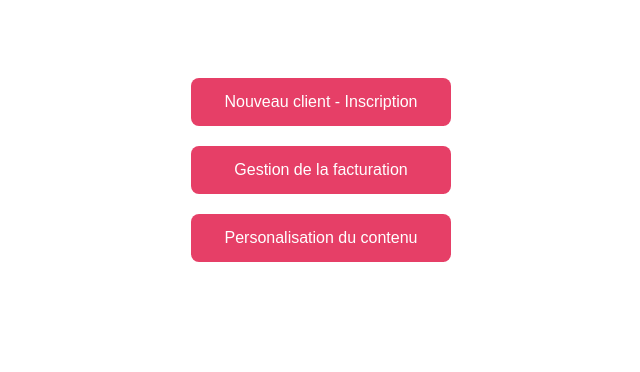
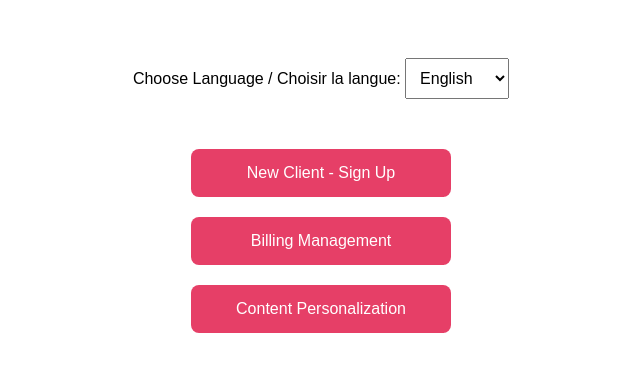
Before and after one commit to amicalai/amical-public, a plain HTML site: page index.html in a window 1280 px wide. Shown: the whole page, without its empty margins (319-959 px from the left). Drawn offline with Linux system fonts and the light colour scheme.

Commit message:
adding french/english support and detetecting browser's language

```diff
--- a/index.html
+++ b/index.html
@@ -4,13 +4,59 @@
   <title>Amical - Residents</title>
   <style>
     body { font-family: sans-serif; text-align: center; padding-top: 50px; }
+    select { margin-bottom: 30px; padding: 10px; font-size: 16px; }
     a { display: block; margin: 20px auto; padding: 15px 30px; background: #e63f67; color: white; text-decoration: none; width: 200px; border-radius: 8px; }
     a:hover { background: #0056b3; }
   </style>
 </head>
 <body>
-  <a href="https://snippet.pricewell.io/pricing/22c92117-b829-4416-a889-1d38112a2d80" target="_blank">Nouveau client - Inscription</a>
-  <a href="https://billing.amical-ai.com/p/login/bIYcNvbkD78GgyA000" target="_blank">Gestion de la facturation</a>
-  <a href="https://www.appsheet.com/start/6912990d-9afe-4723-92d8-a14f51ef0e86" target="_blank">Personalisation du contenu</a>
+
+  <label for="language">Choose Language / Choisir la langue:</label>
+  <select id="language" onchange="updateLinks()">
+    <option value="en">English</option>
+    <option value="fr">Français</option>
+  </select>
+
+  <div id="links"></div>
+
+  <script>
+    function updateLinks() {
+      const lang = document.getElementById('language').value;
+      const linksContainer = document.getElementById('links');
+      linksContainer.innerHTML = '';
+
+      if (lang === 'fr') {
+        for (let i = 1; i <= 3; i++) {
+          const a = document.createElement('a');
+          a.href = 'https://fx.rocks/';
+          a.target = '_blank';
+          a.textContent = 'Lien Français ' + i;
+          linksContainer.appendChild(a);
+        }
+      } else {
+        const links = [
+          { href: "https://snippet.pricewell.io/pricing/22c92117-b829-4416-a889-1d38112a2d80", text: "New Client - Sign Up" },
+          { href: "https://billing.amical-ai.com/p/login/bIYcNvbkD78GgyA000", text: "Billing Management" },
+          { href: "https://www.appsheet.com/start/6912990d-9afe-4723-92d8-a14f51ef0e86", text: "Content Personalization" }
+        ];
+        links.forEach(link => {
+          const a = document.createElement('a');
+          a.href = link.href;
+          a.target = '_blank';
+          a.textContent = link.text;
+          linksContainer.appendChild(a);
+        });
+      }
+    }
+
+    // Detect browser language on load
+    window.onload = () => {
+      const browserLang = navigator.language || navigator.userLanguage;
+      const defaultLang = browserLang.startsWith('fr') ? 'fr' : 'en';
+      document.getElementById('language').value = defaultLang;
+      updateLinks();
+    };
+  </script>
+
 </body>
 </html>
```
